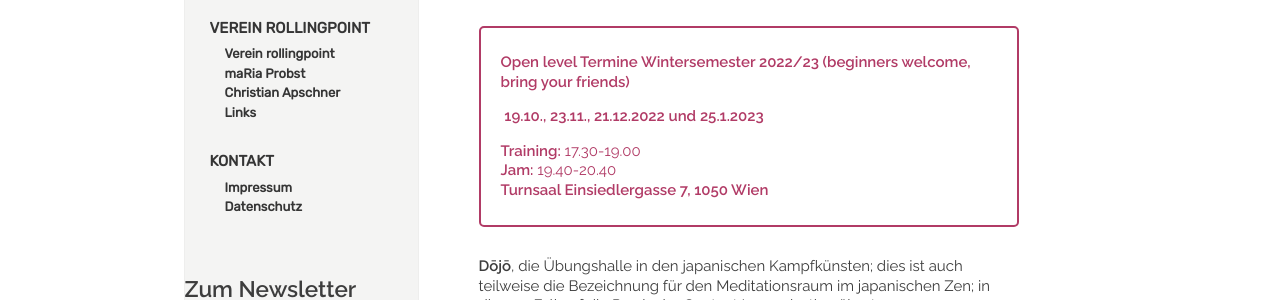
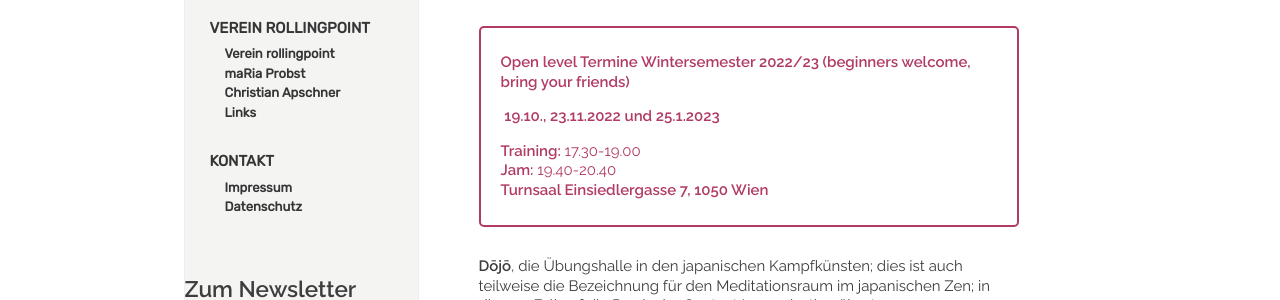
Before and after one commit to manulari/rollingpointat, a Jekyll site: the page built from _pages_de/dojo.md, in a window 1280 px wide. Shown: the part 616-916 px from the top of the page. Built offline with Jekyll 4.4.1, drawn with Linux system fonts in a browser that asks for light colours; comment, search, counter and statistics services are not loaded.

Commit message:
Update page (de) “dojo”

```diff
--- a/_pages_de/dojo.md
+++ b/_pages_de/dojo.md
@@ -12,7 +12,7 @@ Fotocredits: Laurent Ziegler
 
 > `Open level Termine Wintersemester 2022/23 (beginners welcome, bring your friends)`
 >
->  **19.10., 23.11., 21.12.2022 und 25.1.2023**
+>  **19.10., 23.11.2022 und 25.1.2023**
 >
 > **Training:** 17.30-19.00\
 > **Jam:** 19.40-20.40\
```
